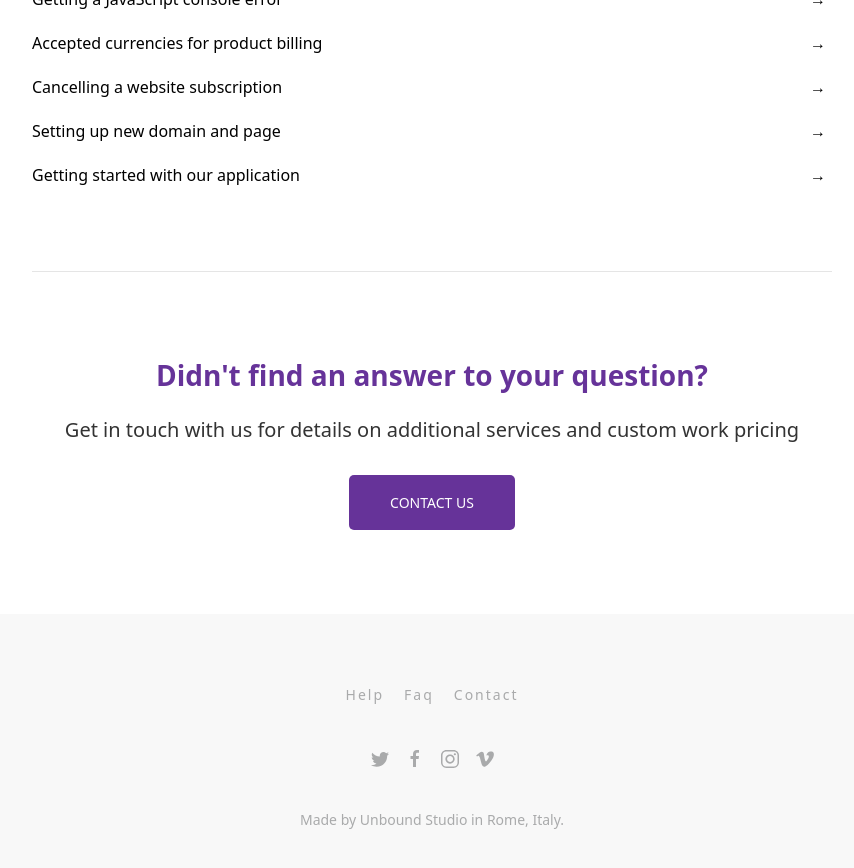
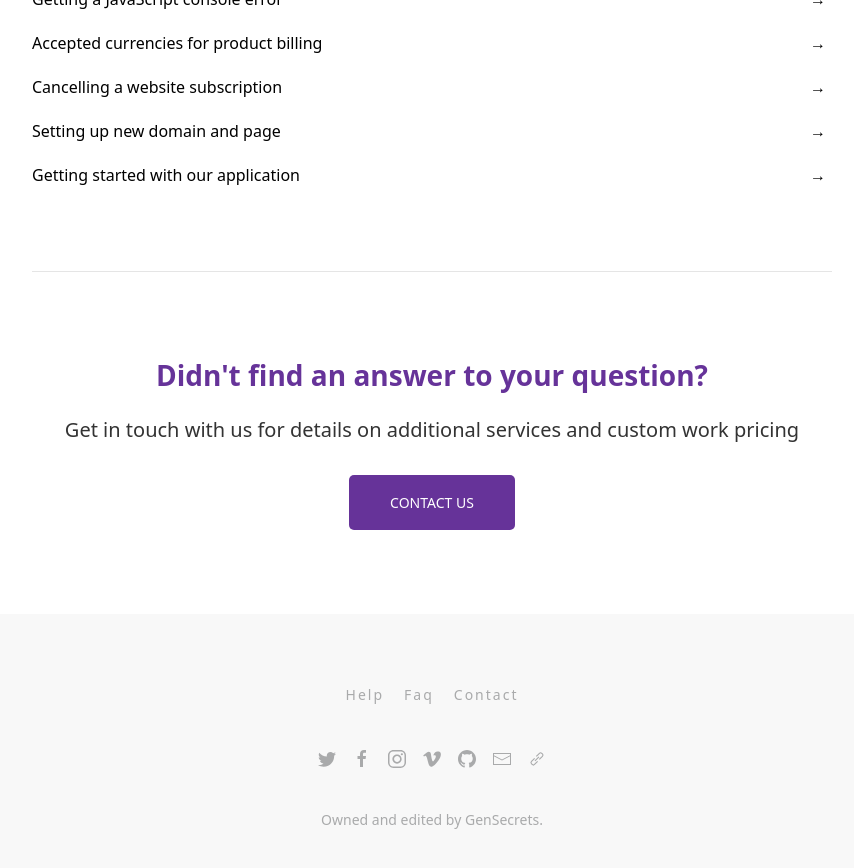
Before and after one commit to GenSecrets/docs, a Jekyll site: the page built from index.md, in a window 1280 px wide and 900 px high, scrolled down 1175 px. Shown: the top 868 px of the window, without its empty margins (208-1062 px from the left). Built offline with Jekyll 4.4.1, drawn with Linux system fonts in a browser that asks for light colours.

Commit message:
Update config variables for site and general titles

```diff
--- a/_config.yml
+++ b/_config.yml
@@ -5,8 +5,8 @@
 # 'bundle exec jekyll serve'. If you change this file, please restart the server process.
 
 # Site title and description
-title:              Desk
-description:        Knowledge base Jekyll theme.
+title:              Gen's Universe
+description:        Knowledge Base for Gen's Universe.
 
 # Site subpath, e.g. /blog
 baseurl:            ""
@@ -15,7 +15,7 @@ baseurl:            ""
 permalink:          /:title/
 
 # Site base hostname & protocol, e.g. http://example.com
-url:                "https://jekyll-theme-desk.netlify.com"
+url:                "https://docs.gen.run"
 
 # Site logo, dark and light depending on page hero text setting dark/light
 logo_image:
@@ -24,13 +24,13 @@ logo_image:
 
 # Author settings, displayed on about page
 author:
-    name:           John Smith
-    email:
-    website:
+    name:           GenSecrets
+    email:          mailto:GenSecrets@gen.run
+    website:        https://gen.run
     facebook:       https://www.facebook.com/
     flickr:
     dribbble:
-    github:
+    github:         https://github.io/
     googleplus:
     instagram:      https://www.instagram.com/
     linkedin:
@@ -40,12 +40,12 @@ author:
     youtube:
 
 # Social share buttons
-twitter_username:   somename
-github_username:    somename
+twitter_username:   gensecrets
+github_username:    gensecrets
 
 # Default footer image settings
 footer:
-    copyright:      Made by <a href="https://unbound.studio/">Unbound Studio</a> in Rome, Italy.
+    copyright:      Owned and edited by <a href="https://gen.run/">GenSecrets</a>.
 
 # Disqus comments shortname, requires Disqus account https://disqus.com/
 disqus:
```
Also changed, not shown: index.md (+1 -1 lines).
